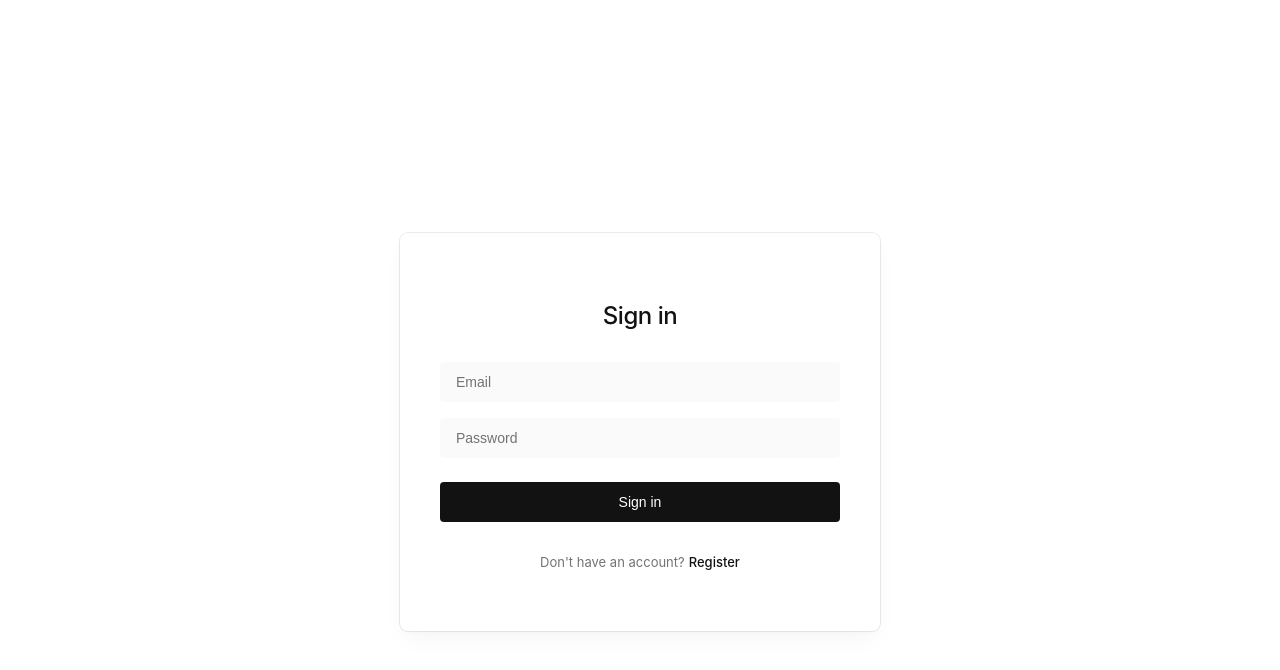
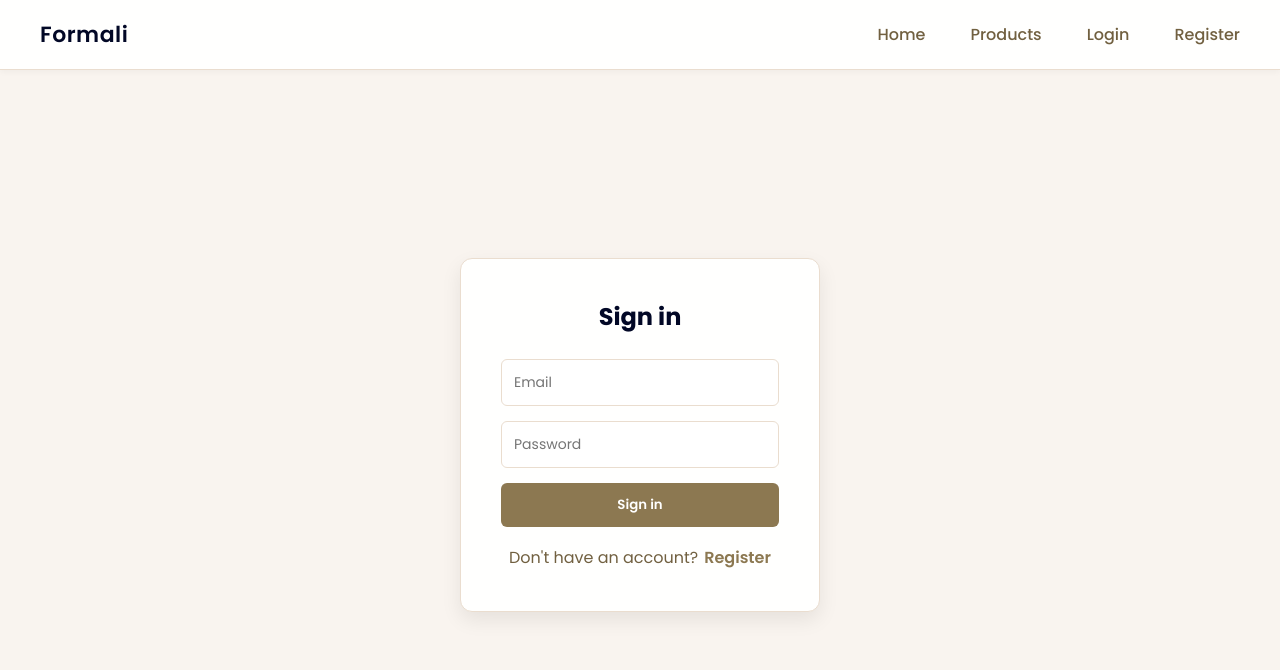
Before and after one commit to MymoonSulthana-K/Social-Commerce-App, a React (Create React App) app in the folder frontend/: page /login in a window 1280 px wide. Shown: the top 670 px of the page. Built offline with nearby package versions, Linux system fonts and the light colour scheme.

Commit message:
Redesigned with a color palette for clean UI

```diff
--- a/frontend/public/index.html
+++ b/frontend/public/index.html
@@ -10,6 +10,7 @@
       content="Web site created using create-react-app"
     />
     <link rel="apple-touch-icon" href="%PUBLIC_URL%/logo192.png" />
+    <link href="https://fonts.googleapis.com/css2?family=Poppins:wght@300;400;500;600;700&display=swap" rel="stylesheet">
     <!--
       manifest.json provides metadata used when your web app is installed on a
       user's mobile device or desktop. See https://developers.google.com/web/fundamentals/web-app-manifest/
--- a/frontend/src/App.js
+++ b/frontend/src/App.js
@@ -1,17 +1,27 @@
 import { BrowserRouter as Router, Routes, Route } from "react-router-dom";
+import Navbar from "./components/Navbar";
 import Login from "./pages/Login";
-import Register from "./pages/Register"
+import Register from "./pages/Register";
 
-function App() {
+function App(){
 
-  return (
-    <Router>
-      <Routes>
-        <Route path="/login" element={<Login />} />
-        <Route path="/register" element={<Register />} />
-      </Routes>
-    </Router>
-  );
+return(
+
+<Router>
+
+<Navbar/>
+
+<Routes>
+
+<Route path="/login" element={<Login/>}/>
+<Route path="/register" element={<Register/>}/>
+
+</Routes>
+
+</Router>
+
+)
+
 }
 
 export default App;
--- /dev/null
+++ b/frontend/src/components/Navbar.js
@@ -0,0 +1,20 @@
+import { Link } from "react-router-dom";
+import "../styles/Navbar.css";
+
+function Navbar() {
+
+    return (
+
+        <nav className="navbar">
+            <h2 className="logo">Formali</h2>
+            <div className="nav-links">
+                <Link to="/">Home</Link>
+                <Link to="/products">Products</Link>
+                <Link to="/login">Login</Link>
+                <Link to="/register">Register</Link>
+           </div>
+        </nav>
+    )
+}
+
+export default Navbar;
--- a/frontend/src/index.css
+++ b/frontend/src/index.css
@@ -1,115 +1,90 @@
-@tailwind base;
-@tailwind components;
-@tailwind utilities;
+:root{
 
-/* Definition of the design system. All colors, gradients, fonts, etc should be defined here.
-All colors MUST be HSL.
-*/
+/* Background */
+--background: #f9f4ef;
 
-@layer base {
-  :root {
-    --background: 0 0% 100%;
-    --foreground: 0 0% 7%;
+/* Text */
+--headline: #020826;
+--paragraph: #716040;
 
-    --card: 0 0% 100%;
-    --card-foreground: 0 0% 7%;
+/* Buttons */
+--button: #8c7851;
+--button-text: #fffffe;
 
-    --popover: 0 0% 100%;
-    --popover-foreground: 0 0% 7%;
+/* Illustration Colors */
+--stroke: #020826;
+--main: #fffffe;
+--highlight: #8c7851;
+--secondary: #eaddcf;
+--tertiary: #f25042;
 
-    --primary: 0 0% 7%;
-    --primary-foreground: 0 0% 100%;
-
-    --secondary: 0 0% 96%;
-    --secondary-foreground: 0 0% 7%;
-
-    --muted: 0 0% 96%;
-    --muted-foreground: 0 0% 45%;
-
-    --accent: 0 0% 96%;
-    --accent-foreground: 0 0% 7%;
-
-    --destructive: 0 84% 60%;
-    --destructive-foreground: 0 0% 100%;
-
-    --border: 0 0% 92%;
-    --input: 0 0% 98%;
-    --ring: 0 0% 7%;
-
-    --radius: 0.5rem;
-
-    --field-bg: 0 0% 98%;
-    --shadow-layered: 0 0 0 1px rgba(0,0,0,0.08), 0 2px 4px rgba(0,0,0,0.02), 0 12px 24px -4px rgba(0,0,0,0.04);
-    --ease-auth: cubic-bezier(0.25, 0.1, 0.25, 1);
-
-    font-family: "Instrument Sans", "Inter", system-ui, sans-serif;
-    -webkit-font-smoothing: antialiased;
-
-    --sidebar-background: 0 0% 98%;
-
-    --sidebar-foreground: 240 5.3% 26.1%;
-
-    --sidebar-primary: 240 5.9% 10%;
-
-    --sidebar-primary-foreground: 0 0% 98%;
-
-    --sidebar-accent: 240 4.8% 95.9%;
-
-    --sidebar-accent-foreground: 240 5.9% 10%;
-
-    --sidebar-border: 220 13% 91%;
-
-    --sidebar-ring: 217.2 91.2% 59.8%;
-  }
-
-  .dark {
-    --background: 0 0% 5%;
-    --foreground: 0 0% 96%;
-
-    --card: 0 0% 5%;
-    --card-foreground: 0 0% 96%;
-
-    --popover: 0 0% 5%;
-    --popover-foreground: 0 0% 96%;
-
-    --primary: 0 0% 96%;
-    --primary-foreground: 0 0% 7%;
-
-    --secondary: 0 0% 15%;
-    --secondary-foreground: 0 0% 96%;
-
-    --muted: 0 0% 15%;
-    --muted-foreground: 0 0% 55%;
-
-    --accent: 0 0% 15%;
-    --accent-foreground: 0 0% 96%;
-
-    --destructive: 0 62% 31%;
-    --destructive-foreground: 0 0% 96%;
-
-    --border: 0 0% 15%;
-    --input: 0 0% 15%;
-    --ring: 0 0% 83%;
-
-    --field-bg: 0 0% 10%;
-
-    --sidebar-background: 0 0% 7%;
-    --sidebar-foreground: 0 0% 96%;
-    --sidebar-primary: 0 0% 90%;
-    --sidebar-primary-foreground: 0 0% 100%;
-    --sidebar-accent: 0 0% 13%;
-    --sidebar-accent-foreground: 0 0% 96%;
-    --sidebar-border: 0 0% 13%;
-    --sidebar-ring: 0 0% 60%;
-  }
 }
 
-@layer base {
-  * {
-    @apply border-border;
-  }
+/* Reset */
+*{
+margin:0;
+padding:0;
+box-sizing:border-box;
+font-family:'Poppins', sans-serif;
+}
 
-  body {
-    @apply bg-background text-foreground;
-  }
+body{
+background:var(--background);
+color:var(--headline);
 }
+
+h1,h2,h3{
+color:var(--headline);
+}
+
+p{
+color:var(--paragraph);
+line-height:1.6;
+}
+
+.btn{
+
+background:var(--button);
+color:var(--button-text);
+border:none;
+padding:10px 18px;
+border-radius:6px;
+cursor:pointer;
+font-weight:600;
+}
+
+.btn:hover{
+opacity:0.9;
+}
+
+.card{
+
+background:var(--main);
+padding:20px;
+border-radius:10px;
+box-shadow:0 4px 12px rgba(0,0,0,0.08);
+
+}
+
+.navbar{
+
+background:var(--main);
+border-bottom:2px solid var(--secondary);
+padding:15px 40px;
+display:flex;
+justify-content:space-between;
+align-items:center;
+
+}
+
+.nav-links a{
+
+color:var(--headline);
+text-decoration:none;
+margin-left:20px;
+
+}
+
+.nav-links a:hover{
+color:var(--highlight);
+}
--- a/frontend/src/pages/Login.js
+++ b/frontend/src/pages/Login.js
@@ -1,6 +1,5 @@
 import { useState } from "react";
 import { Link } from "react-router-dom";
-import "../styles/auth.css";
 
 function Login() {
   const [email, setEmail] = useState("");
--- /dev/null
+++ b/frontend/src/styles/Navbar.css
@@ -0,0 +1,35 @@
+.navbar{
+display:flex;
+justify-content:space-between;
+align-items:center;
+padding:18px 40px;
+
+background:var(--main);
+border-bottom:1px solid var(--secondary);
+
+box-shadow:0 2px 6px rgba(0,0,0,0.04);
+}
+
+.logo{
+font-size:22px;
+font-weight:600;
+color:var(--headline);
+letter-spacing:0.5px;
+}
+
+.nav-links{
+display:flex;
+align-items:center;
+gap:25px;
+}
+
+.nav-links a{
+text-decoration:none;
+color:var(--paragraph);
+font-weight:500;
+transition:0.2s ease;
+}
+
+.nav-links a:hover{
+color:var(--highlight);
+}
--- a/frontend/src/styles/auth.css
+++ b/frontend/src/styles/auth.css
@@ -1,118 +1,70 @@
-/* auth.css — Shared styles for Login & Register */
-.auth-container {
-  min-height: 100svh;
-  display: flex;
-  align-items: center;
-  justify-content: center;
-  background-color: hsl(var(--background));
-  padding: 24px;
-  -webkit-font-smoothing: antialiased;
-  font-family: "Instrument Sans", "Inter", system-ui, sans-serif;
+.auth-container{
+height:calc(100vh - 70px);
+display:flex;
+justify-content:center;
+align-items:center;
 }
-.auth-box {
-  width: 100%;
-  max-width: 400px;
-  padding: 48px 40px;
-  background: hsl(var(--card));
-  box-shadow:
-    0 0 0 1px rgba(0, 0, 0, 0.08),
-    0 2px 4px rgba(0, 0, 0, 0.02),
-    0 12px 24px -4px rgba(0, 0, 0, 0.04);
-  border-radius: 8px;
+
+.auth-box{
+background:var(--main);
+padding:40px;
+width:360px;
+border-radius:12px;
+box-shadow:0 8px 20px rgba(0,0,0,0.08);
+border:1px solid var(--secondary);
 }
-.auth-box h2 {
-  font-size: 1.5rem;
-  font-weight: 500;
-  letter-spacing: -0.02em;
-  margin-bottom: 32px;
-  color: hsl(var(--foreground));
-  text-align: center;
-  text-wrap: balance;
+
+.auth-box h2{
+text-align:center;
+margin-bottom:25px;
+color:var(--headline);
 }
-.auth-form {
-  display: flex;
-  flex-direction: column;
-  gap: 16px;
+
+.auth-form{
+display:flex;
+flex-direction:column;
+gap:15px;
 }
-.auth-input {
-  appearance: none;
-  width: 100%;
-  padding: 12px 16px;
-  font-size: 0.875rem;
-  background-color: hsl(var(--input));
-  border: none;
-  border-radius: 4px;
-  color: hsl(var(--foreground));
-  transition:
-    background-color 200ms cubic-bezier(0.25, 0.1, 0.25, 1),
-    outline-color 200ms cubic-bezier(0.25, 0.1, 0.25, 1),
-    box-shadow 200ms cubic-bezier(0.25, 0.1, 0.25, 1);
-  outline: 2px solid transparent;
-  outline-offset: -2px;
-  box-sizing: border-box;
+
+.auth-input{
+padding:12px;
+border-radius:6px;
+border:1px solid var(--secondary);
+font-size:14px;
 }
-.auth-input::placeholder {
-  color: hsl(var(--muted-foreground));
+
+.auth-input:focus{
+outline:none;
+border-color:var(--highlight);
 }
-.auth-input:focus {
-  background-color: hsl(var(--background));
-  outline: 2px solid hsl(var(--foreground));
-  box-shadow: 0 4px 12px rgba(0, 0, 0, 0.05);
+
+.auth-button{
+background:var(--button);
+color:var(--button-text);
+padding:12px;
+border:none;
+border-radius:6px;
+font-weight:600;
+cursor:pointer;
 }
-.auth-button {
-  margin-top: 8px;
-  padding: 12px;
-  background-color: hsl(var(--primary));
-  color: hsl(var(--primary-foreground));
-  border: none;
-  border-radius: 4px;
-  font-size: 0.875rem;
-  font-weight: 500;
-  cursor: pointer;
-  transition:
-    transform 150ms cubic-bezier(0.25, 0.1, 0.25, 1),
-    background-color 150ms cubic-bezier(0.25, 0.1, 0.25, 1),
-    box-shadow 150ms cubic-bezier(0.25, 0.1, 0.25, 1);
-  will-change: transform;
-  width: 100%;
+
+.auth-button:hover{
+opacity:0.9;
 }
-.auth-button:hover {
-  background-color: hsl(0 0% 0%);
-  box-shadow: 0 4px 12px rgba(0, 0, 0, 0.15);
-  transform: translateY(-1px);
+
+.auth-link{
+text-align:center;
+margin-top:18px;
+color:var(--paragraph);
 }
-.auth-button:active {
-  transform: scale(0.98);
+
+.auth-link a{
+margin-left:6px;
+color:var(--highlight);
+font-weight:600;
+text-decoration:none;
 }
-.auth-link {
-  margin-top: 32px;
-  font-size: 0.813rem;
-  color: hsl(var(--muted-foreground));
-  text-align: center;
+
+.auth-link a:hover{
+text-decoration:underline;
 }
-.auth-link a {
-  color: hsl(var(--foreground));
-  text-decoration: none;
-  font-weight: 500;
-  margin-left: 4px;
-  border-bottom: 1px solid transparent;
-  transition: border-color 200ms cubic-bezier(0.25, 0.1, 0.25, 1);
-}
-.auth-link a:hover {
-  border-bottom-color: hsl(var(--foreground));
-}
-/* Error message */
-.auth-error {
-  font-size: 0.813rem;
-  color: hsl(var(--destructive));
-  text-align: center;
-  margin-top: -4px;
-}
-@media (max-width: 480px) {
-  .auth-box {
-    padding: 32px 24px;
-    box-shadow: none;
-    border-top: 1px solid rgba(0, 0, 0, 0.08);
-    border-radius: 0;
-  }
-}
```
